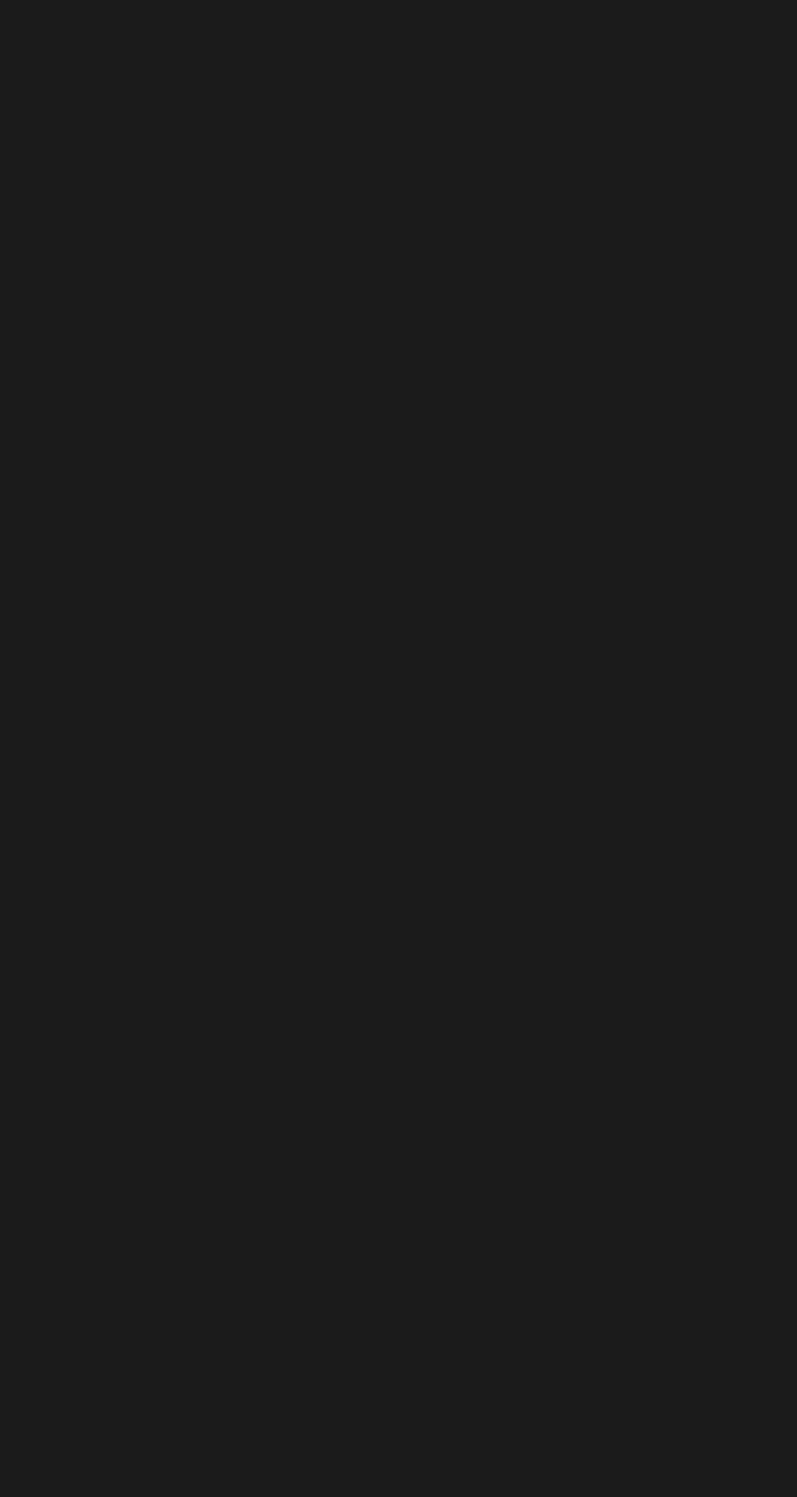
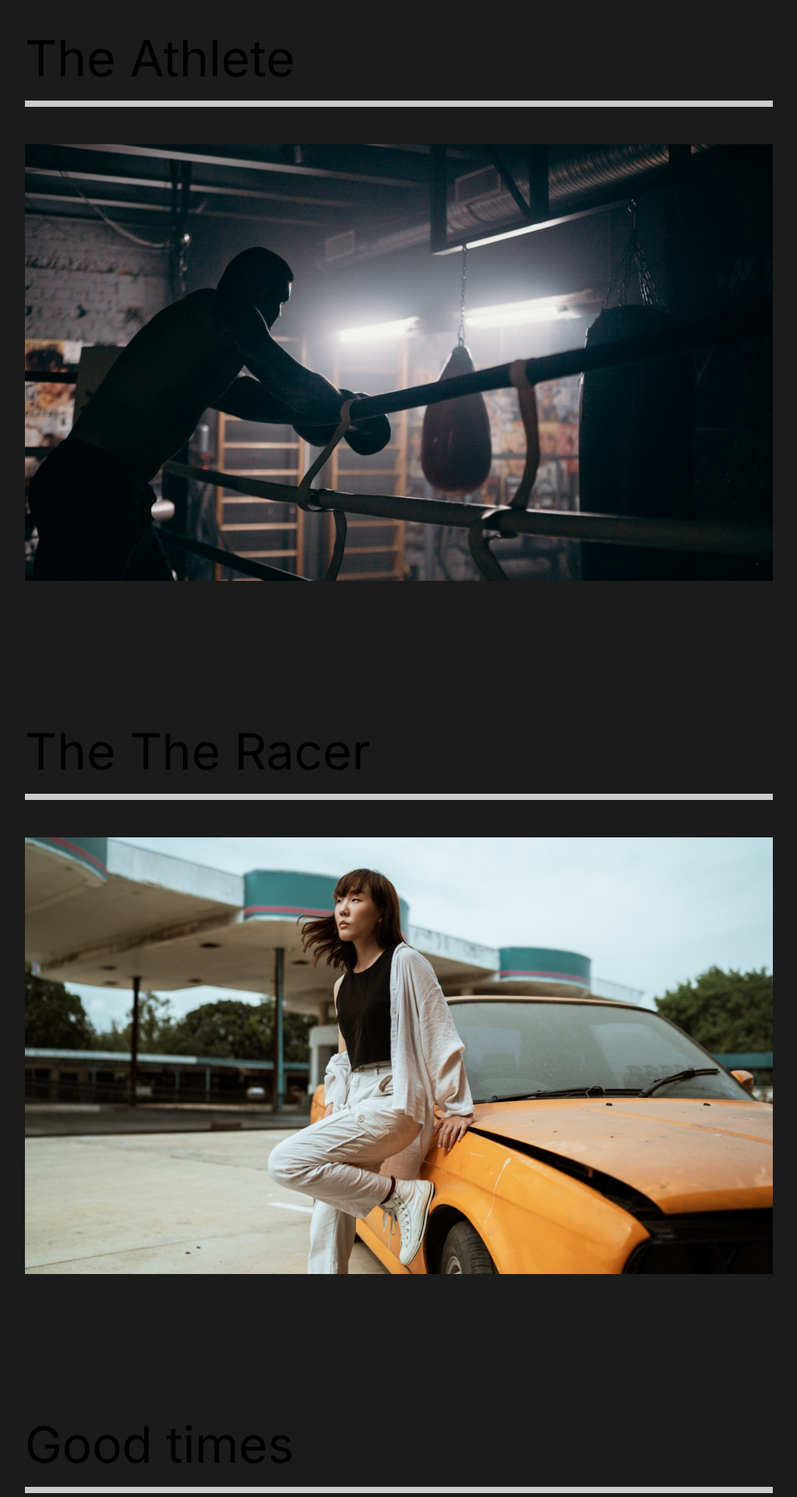
Before and after one commit to MadBones3/ReactPortofolioWebsite, a React (Create React App) app: page /work in a window 1280 px wide. Shown: the part 140-2060 px from the top of the page at 78% size, without its empty margins (128-1151 px from the left). Before the commit the page ends 800 px from the top, so only its background shows below. Built offline with nearby package versions, Linux system fonts and the light colour scheme.

Commit message:
10. Styled OurWork

```diff
--- a/src/pages/OurWork.js
+++ b/src/pages/OurWork.js
@@ -1,12 +1,60 @@
 import React from 'react';
+import styled from 'styled-components';
+import {Link} from 'react-router-dom';
+//images
+import athlete from '../img/athlete-small.png';
+import theracer from '../img/theracer-small.png';
+import goodtimes from '../img/goodtimes-small.png';
 //import components
 
 const OurWork = () => {
     return(
-        <div>
-            <h1>Our work</h1>
-        </div>
+        <Work>
+            <Movie>
+                <h2>The Athlete</h2>
+                <div className="line"></div>
+                <Link>
+                    <img src={athlete} alt="athlete" />
+                </Link>
+            </Movie>
+            <Movie>
+                <h2>The The Racer</h2>
+                <div className="line"></div>
+                <Link>
+                    <img src={theracer} alt="theRacer" />
+                </Link>
+            </Movie>
+            <Movie>
+                <h2>Good times</h2>
+                <div className="line"></div>
+                <Link>
+                    <img src={goodtimes} alt="goodtimes" />
+                </Link>
+            </Movie>
+        </Work>
     )
 }
 
+const Work = styled.div`
+    min-height: 100vh;
+    overflow: hidden;
+    padding: 5rem 10rem;
+    h2 {
+        padding: 1rem 0rem;
+    }
+`;
+const Movie = styled.div`
+    padding-bottom: 10rem;
+    .line {
+        height: 0.5rem;
+        background-color: #ccc;
+        margin-bottom: 3rem;
+    }
+    img {
+        width: 100%;
+        height: 70vh;
+        object-fit: cover;
+    }
+`;
+
 export default OurWork;
```
